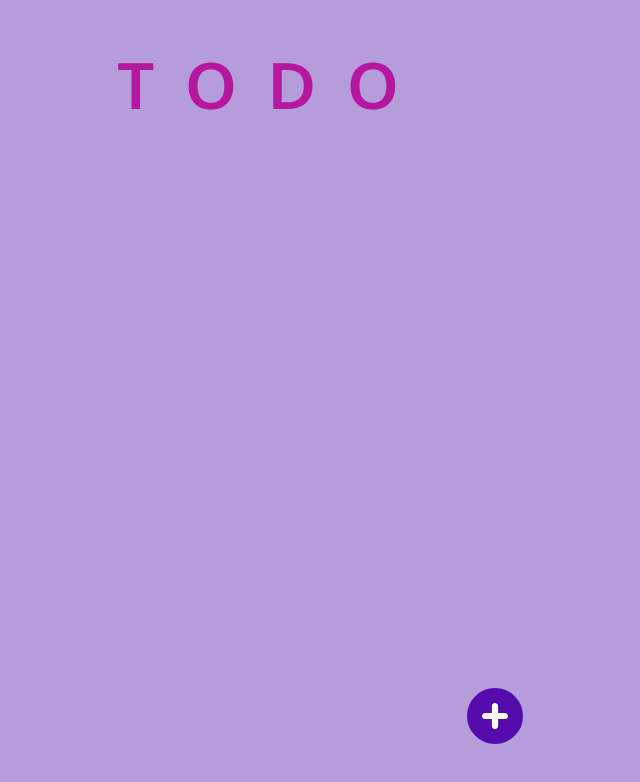
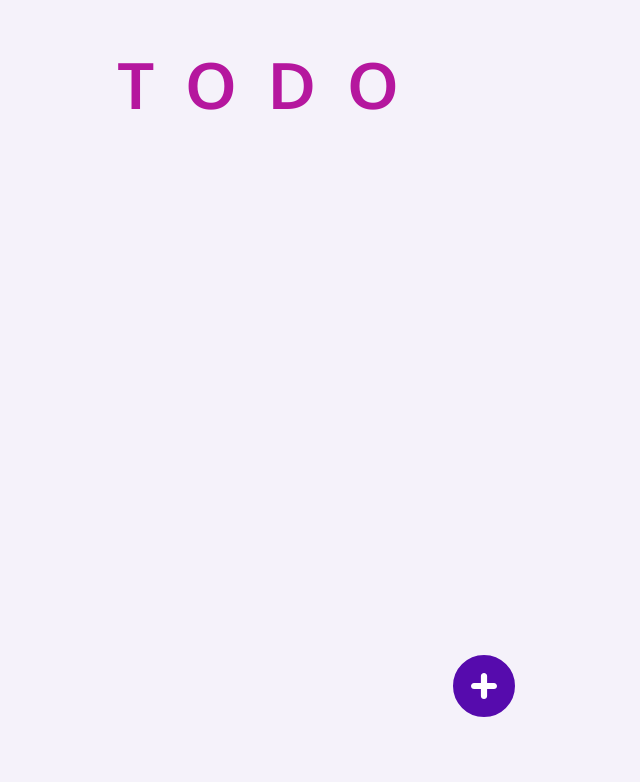
Before and after one commit to MarcoDonna/todo, a plain HTML site: page index.html in a window 1280 px wide. Shown: the whole page, without its empty margins (382-1022 px from the left). Drawn offline with nearby package versions, Linux system fonts and the light colour scheme.

Commit message:
Improeved colors, fixed content height when input item is expanded

```diff
--- a/style.css
+++ b/style.css
@@ -1,6 +1,6 @@
 :root{
     font-family: 'Oxygen', sans-serif;
-    --bk-1: rgba(72, 12, 168, .4);
+    --bk-1: rgba(72, 12, 168, .05);;
     --bk-2: rgba(86, 11, 173, 1);
     --bk-3: rgba(114, 9, 183, 1);
     --fg-1: rgba(181, 23, 158, 1);
@@ -33,11 +33,14 @@ h2{
     width: 100%;
     height: 100%;
     max-width: 600px;
-    overflow-y: scroll;
+    display: flex;
+    flex-direction: column;
+    overflow-y: hidden;
+    margin-bottom: 60px;
 }
 
 .list{
-    min-height: 80%;
+    overflow-y: auto;
 }
 
 .item{
@@ -48,7 +51,7 @@ h2{
     border: 1px solid var(--bk-2);
     border-radius: 10px;
     box-shadow: 0 2px 3px var(--bk-2);
-    margin: 10px;
+    margin: 10px 20px;
     background-color: white;
 }
 
@@ -60,13 +63,21 @@ h2{
 
 .input>input{
     height: 32px;
+    width: 100%;
+    margin-right: 30px;
     font-size: 24px;
+}
+
+.item-control{
+    display: flex;
+    align-items: center;
+    justify-content: flex-end;
 }
 
 button{
     background-color: transparent;
     border: none;
-    margin: 15px;
+    margin: 1em;
 }
 
 .icon{
@@ -75,12 +86,11 @@ button{
 }
 
 .btn-float{
-    position: sticky;
-    bottom: 40px;
-    left: 100%;
-    transform: translateX(-20px);
-    width: 56px;
-    height: 56px;
+    position: absolute;
+    bottom: 10px;
+    right: 30px;
+    width: 62px;
+    height: 62px;
     border-radius: 50%;
     display: grid;
     place-items: center;
```
